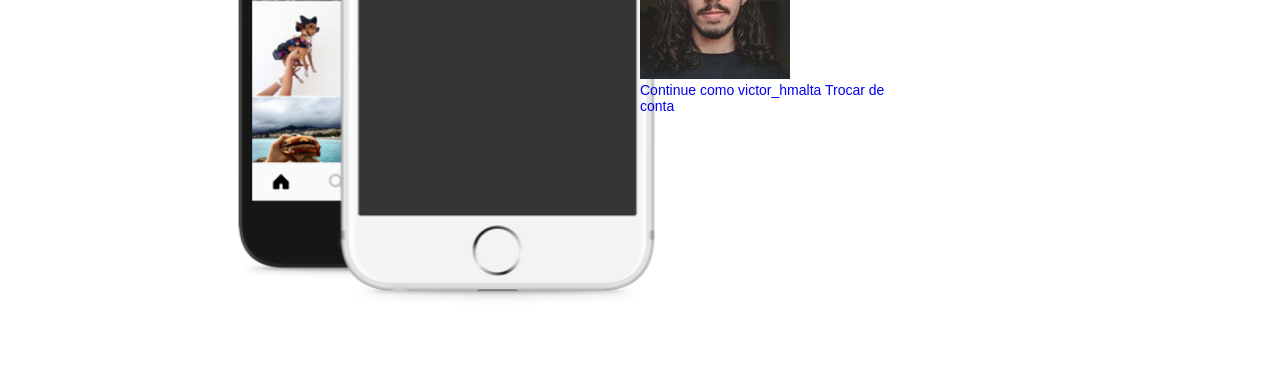
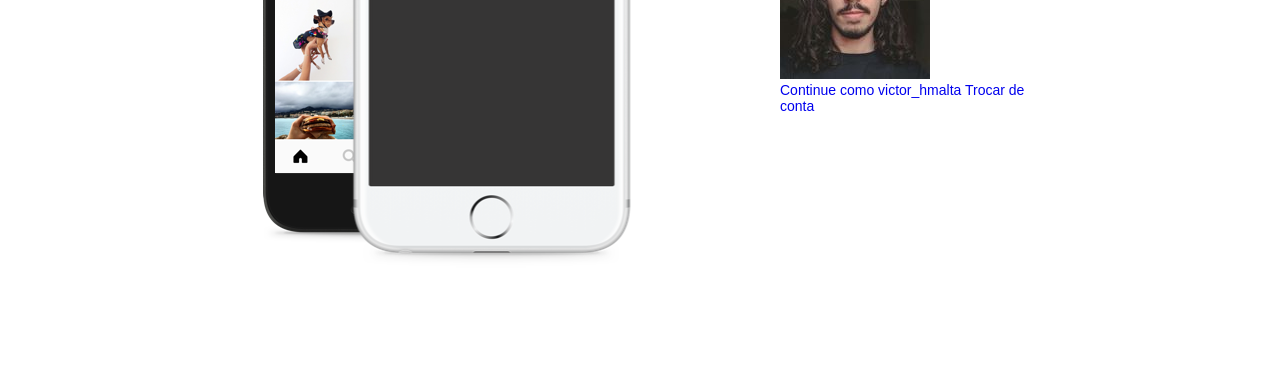
Before and after one commit to VictorH-Malta/landing-page-instagram, a plain HTML site: page index.html in a window 1280 px wide. Shown: the part 435-800 px from the top of the page. Drawn offline with Linux system fonts and the light colour scheme.

Commit message:
mudanca estilo padding classe instagram-continue

```diff
--- a/styles.css
+++ b/styles.css
@@ -33,11 +33,14 @@ body {
 }
 
 .instagram-phone img {
-   height: 50rem;
+   height: auto;
+   width: auto;
 }
 
 .instagram-logo img {
     width: 20rem;
+}
 
-
+.instagram-continue {
+    padding: 10rem;
 }
```
